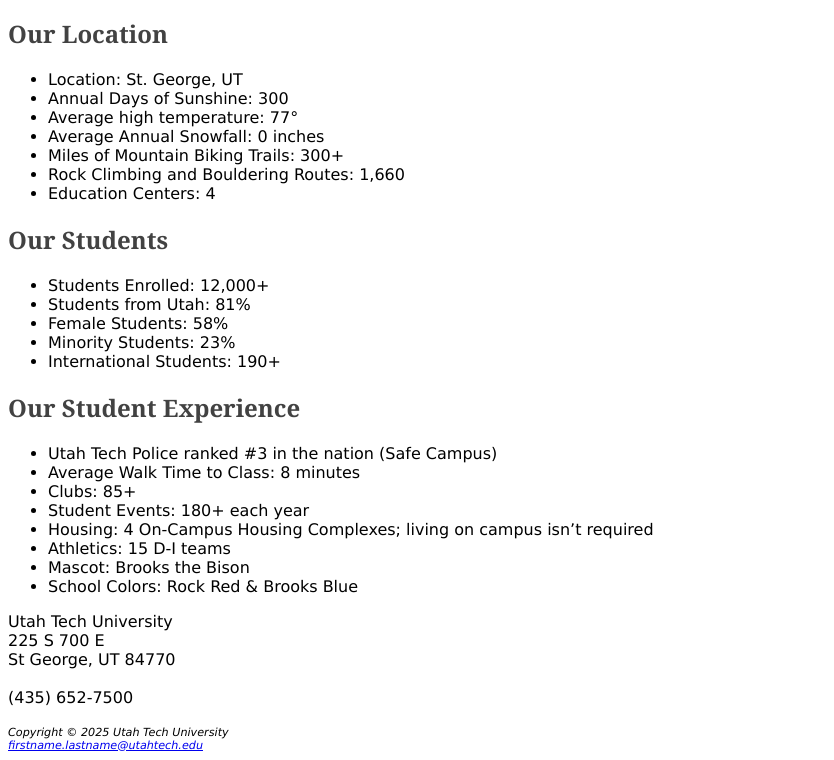
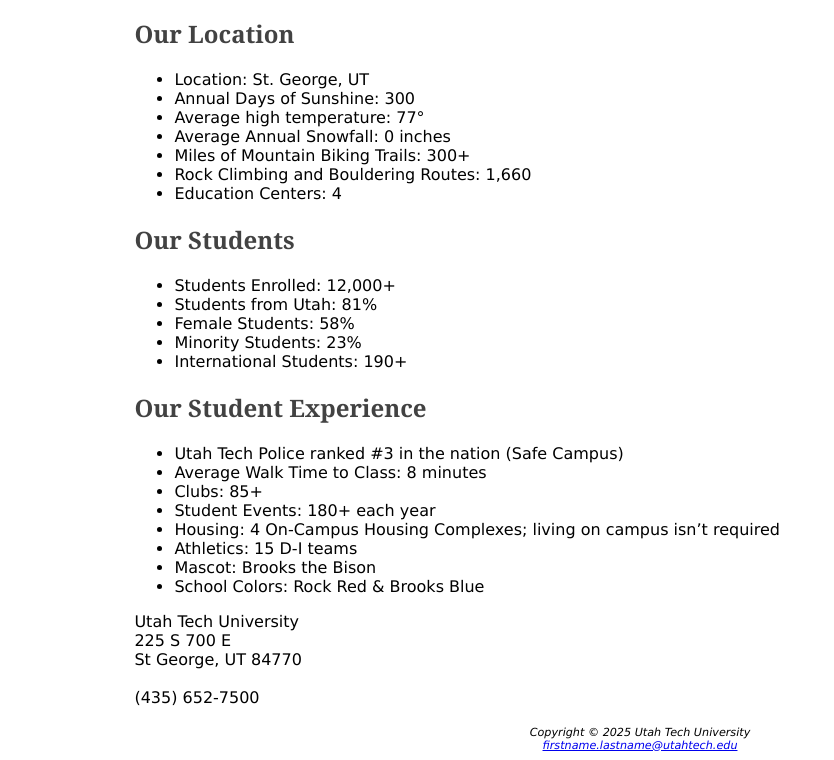
Before and after one commit to PaytonGunnell/se1400, a plain HTML site: page utahtech2/index.html in a window 1280 px wide. Shown: the part 648-1408 px from the top of the page, without its empty margins (0-834 px from the left). Drawn offline with Linux system fonts and the light colour scheme.

Commit message:
Fixed some issues with assignment: Color and Text with CSS.

```diff
--- a/utahtech2/index.html
+++ b/utahtech2/index.html
@@ -7,7 +7,7 @@
   <link rel="stylesheet" href="style.css">
 </head>
 <body>
-  <div>
+  <div id="wrapper">
     <header>
     <h1>Utah Tech University</h1>
     </header>
--- a/utahtech2/style.css
+++ b/utahtech2/style.css
@@ -32,7 +32,7 @@ dt {
 footer {
     font-size: .70rem;
     font-style: italic;
-    align-content: center;
+    text-align: center;
 }
 #wrapper {
     width: 80%;
```
